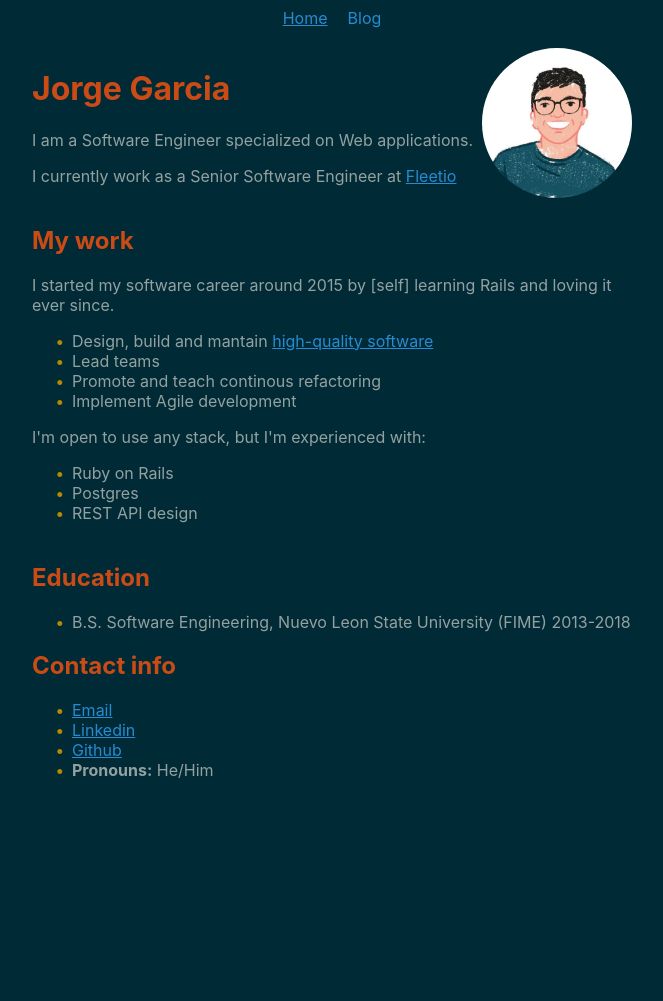
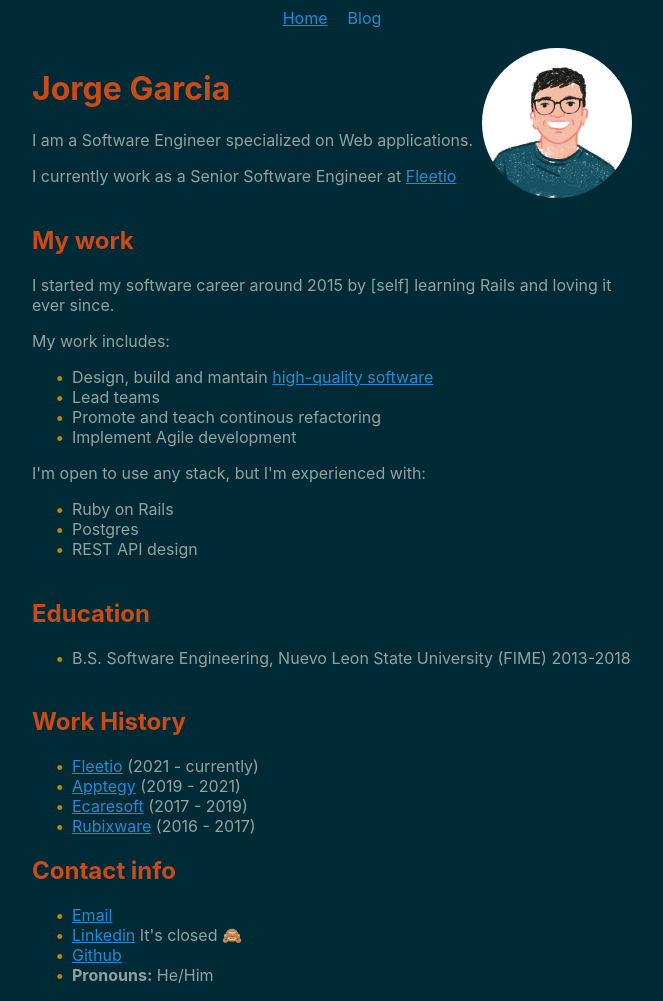
Before and after one commit to JorgeGarciaxyz/jorgegarciaxyz.github.io, a Jekyll site: the page built from index.html, in a window 1280 px wide. Shown: the whole page, without its empty margins (308-971 px from the left). Built offline with Jekyll 4.4.1, drawn with Linux system fonts in a browser that asks for light colours; before the commit the page ends 900 px from its top, so only the background shows below that.

Commit message:
Update index, add work section

```diff
--- a/index.html
+++ b/index.html
@@ -20,6 +20,7 @@
     I started my software career around 2015 by [self] learning Rails and loving it ever since.
   </p>
 
+  <p>My work includes: </p>
   <ul>
     <li>Design, build and mantain
       <a target="_blank" href="https://martinfowler.com/articles/is-quality-worth-cost.html">
@@ -45,6 +46,14 @@
   <ul>
     <li>B.S. Software Engineering, Nuevo Leon State University (FIME) 2013-2018</li>
   </ul>
+
+  <h2 class="text-orange">Work History</h2>
+  <ul>
+    <li><a target="_blank" href="https://www.fleetio.com/">Fleetio</a> (2021 - currently)</li>
+    <li><a target="_blank" href="https://www.apptegy.com/">Apptegy</a> (2019 - 2021)</li>
+    <li><a target="_blank" href="https://www.ecaresoft.com/">Ecaresoft</a> (2017 - 2019)</li>
+    <li><a target="_blank" href="https://www.Rubixware.com/">Rubixware</a> (2016 - 2017)</li>
+  </ul>
 </div>
 
 <div>
@@ -52,7 +61,7 @@
 
   <ul>
     <li><a href="mailto:jorge.mgg94@gmail.com">Email</a></li>
-    <li><a target="_blank" href="https://www.linkedin.com/in/jorgegg1/">Linkedin</a></li>
+    <li><a target="_blank" href="https://www.linkedin.com/in/jorgegg1/">Linkedin</a> It's closed 🙈 </li>
     <li><a target="_blank" href="https://www.github.com/jorgegarciaxyz">Github</a></li>
     <li><b>Pronouns:</b> He/Him</li>
   </ul>
```
